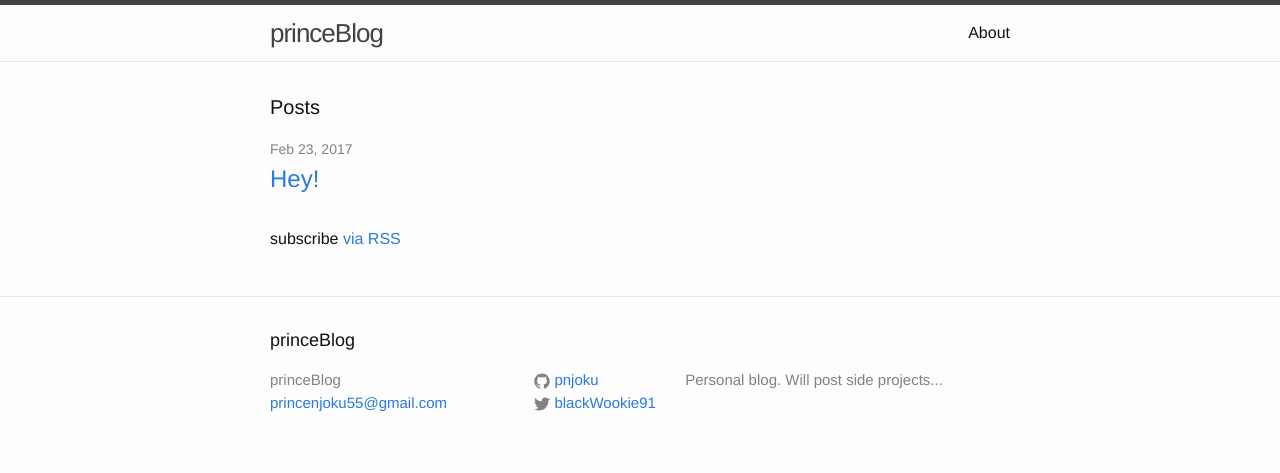
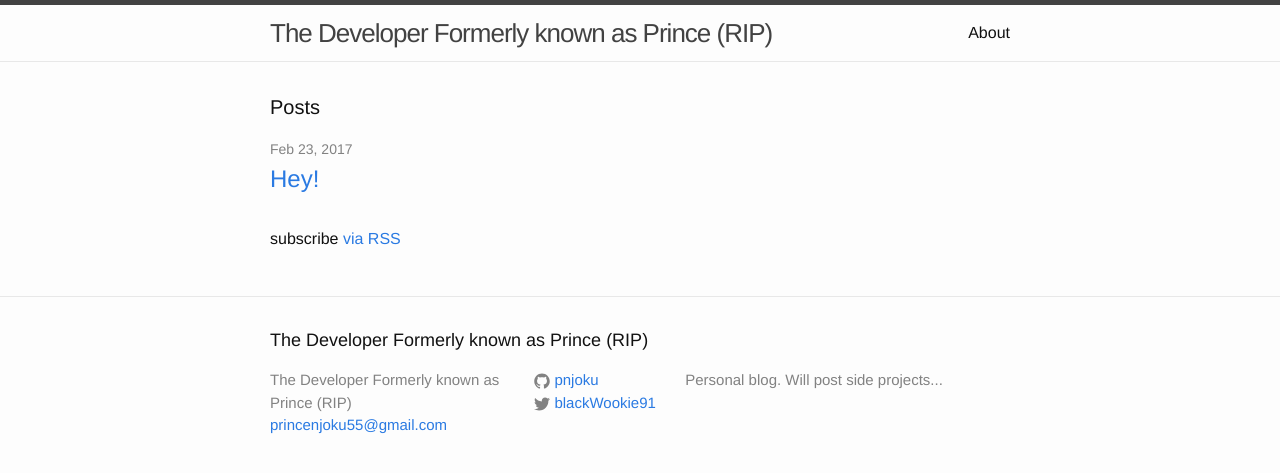
Before and after one commit to pnjoku/devblog, a Jekyll site: the page built from index.html, in a window 1280 px wide. Shown: the top 473 px of the page. Built offline with Jekyll 4.4.1, drawn with Linux system fonts in a browser that asks for light colours.

Commit message:
Update _config.yml

```diff
--- a/_config.yml
+++ b/_config.yml
@@ -6,7 +6,7 @@
 # 'jekyll serve'. If you change this file, please restart the server process.
 
 # Site settings
-title: princeBlog
+title: "The Developer Formerly known as Prince (RIP)"
 email: princenjoku55@gmail.com
 description: > # this means to ignore newlines until "baseurl:"
   Personal blog. Will post side projects...
```
